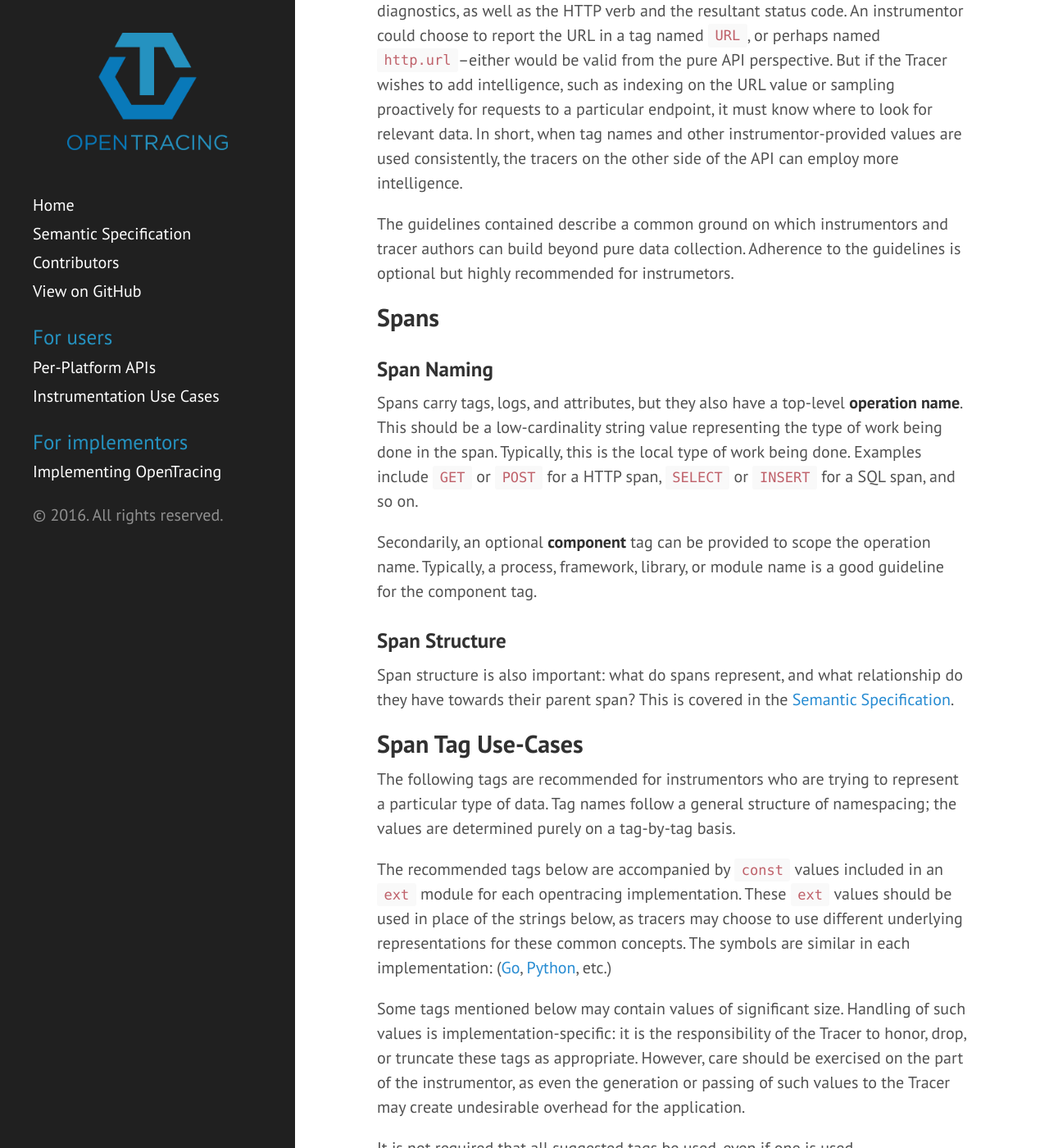
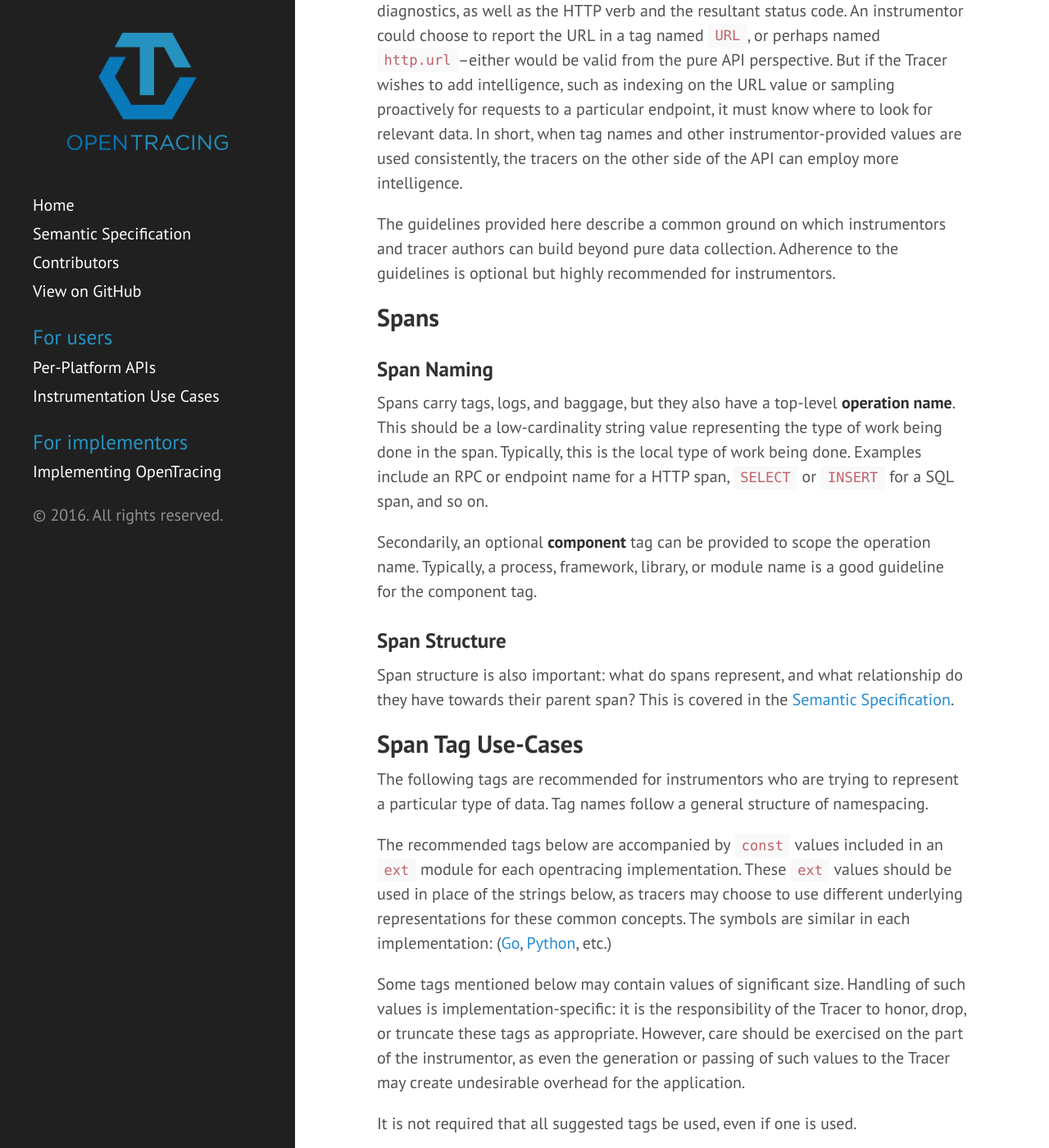
Before and after one commit to opentracing/opentracing.io, a Jekyll site: the page built from data-semantics.md, in a window 1280 px wide and 1400 px high, scrolled down 910 px. Shown: the whole window at 82% size. Built offline with Jekyll 4.4.1, drawn with Linux system fonts in a browser that asks for light colours; some of the changed lines change nothing that is shown; some of the changed text lies outside the part shown.

Commit message:
Update data semantics reference based on discussion in #82

```diff
--- a/data-semantics.md
+++ b/data-semantics.md
@@ -12,7 +12,7 @@
 
 As an example, consider the common case of a HTTP-based application server. The URL of an incoming request that the application is handling is often useful for diagnostics, as well as the HTTP verb and the resultant status code. An instrumentor could choose to report the URL in a tag named `URL`, or perhaps named `http.url`--either would be valid from the pure API perspective. But if the Tracer wishes to add intelligence, such as indexing on the URL value or sampling proactively for requests to a particular endpoint, it must know where to look for relevant data. In short, when tag names and other instrumentor-provided values are used consistently, the tracers on the other side of the API can employ more intelligence.
 
-The guidelines contained describe a common ground on which instrumentors and tracer authors can build beyond pure data collection. Adherence to the guidelines is optional but highly recommended for instrumetors.
+The guidelines provided here describe a common ground on which instrumentors and tracer authors can build beyond pure data collection. Adherence to the guidelines is optional but highly recommended for instrumentors.
 
 
 
@@ -21,7 +21,7 @@
 
 ### Span Naming
 
-Spans carry tags, logs, and attributes, but they also have a top-level **operation name**. This should be a low-cardinality string value representing the type of work being done in the span. Typically, this is the local type of work being done. Examples include `GET` or `POST` for a HTTP span, `SELECT` or `INSERT` for a SQL span, and so on.
+Spans carry tags, logs, and baggage, but they also have a top-level **operation name**. This should be a low-cardinality string value representing the type of work being done in the span. Typically, this is the local type of work being done. Examples include an RPC or endpoint name for a HTTP span, `SELECT` or `INSERT` for a SQL span, and so on.
 
 Secondarily, an optional **component** tag can be provided to scope the operation name. Typically, a process, framework, library, or module name is a good guideline for the component tag.
 
@@ -32,7 +32,7 @@
 
 ## Span Tag Use-Cases
 
-The following tags are recommended for instrumentors who are trying to represent a particular type of data. Tag names follow a general structure of namespacing; the values are determined purely on a tag-by-tag basis.
+The following tags are recommended for instrumentors who are trying to represent a particular type of data. Tag names follow a general structure of namespacing.
 
 The recommended tags below are accompanied by `const` values included in an `ext` module for each opentracing implementation.  These `ext` values should be used in place of the strings below, as tracers may choose to use different underlying representations for these common concepts.  The symbols are similar in each implementation: ([Go](https://github.com/opentracing/opentracing-go/blob/master/ext/tags.go), [Python](https://github.com/opentracing/opentracing-python/blob/master/opentracing/ext/tags.py), etc.)
 
@@ -42,7 +42,7 @@
 
 ### Component Identification
 
-For any span, it can be useful to specify the type of component being instrumented. This is particularly recommended for instrumentation provided for libraries or modules, where end-users may haev a mix of custom and library-provided instrumentation.
+For any span, it can be useful to specify the type of component being instrumented. This is particularly recommended for instrumentation provided for libraries or modules, where end-users may have a mix of custom and library-provided instrumentation.
 
 * `component` - string
     - Low-cardinality identifier of the module, library, or package that is instrumented.
@@ -57,17 +57,12 @@
 These tags are recommended for spans marking entry into a HTTP-based service.
 
 * `http.url` - string
-    - URL of the request being handled in this segment of the trace, in [standard URI format](https://en.wikipedia.org/wiki/Uniform_Resource_Identifier), excepting query string parameters.
+    - URL of the request being handled in this segment of the trace, in [standard URI format](https://en.wikipedia.org/wiki/Uniform_Resource_Identifier).
     - Protocol optional
     - Examples:
         - `https://domain.net/path/to?resource=here`
         - `domain.net/path/to/resource`
         - `http://user:pass@domain.org:8888`
-* `http.query` - string
-    - Query string parameters of the request being handled.
-    - Note that the preceding `?` character is not expected.
-    - Examples:
-        - `key=val&key2=val2`
 * `http.method` - string
     - HTTP method of the request being handled.
     - Case-insensitive
@@ -78,7 +73,7 @@
     - Examples:
         - `200`, `503`
 * `span.kind` - string
-    - Value of `s` should be used to indicate that this is a server side span (see "Peer Tags")
+    - Value of `server` should be used to indicate that this is a server side span (see "<a href="#peer-tags">Peer Tags</a>")
 
 
 ### Peer Tags
@@ -96,7 +91,7 @@
 * `peer.service` - string
     - Remote service name
 * `span.kind` - string
-    - One of `c` or `s`, indicating if this span represents a client or server
+    - One of `client` or `server`, indicating if this span represents a client or server
 
 
 
@@ -108,7 +103,7 @@
 ### Exception
 
 * Event: `exception`
-* Payload:
+* Payload - map
     - `type` - string
         - Low-cardinality class of exception
     - `message` - string
```
